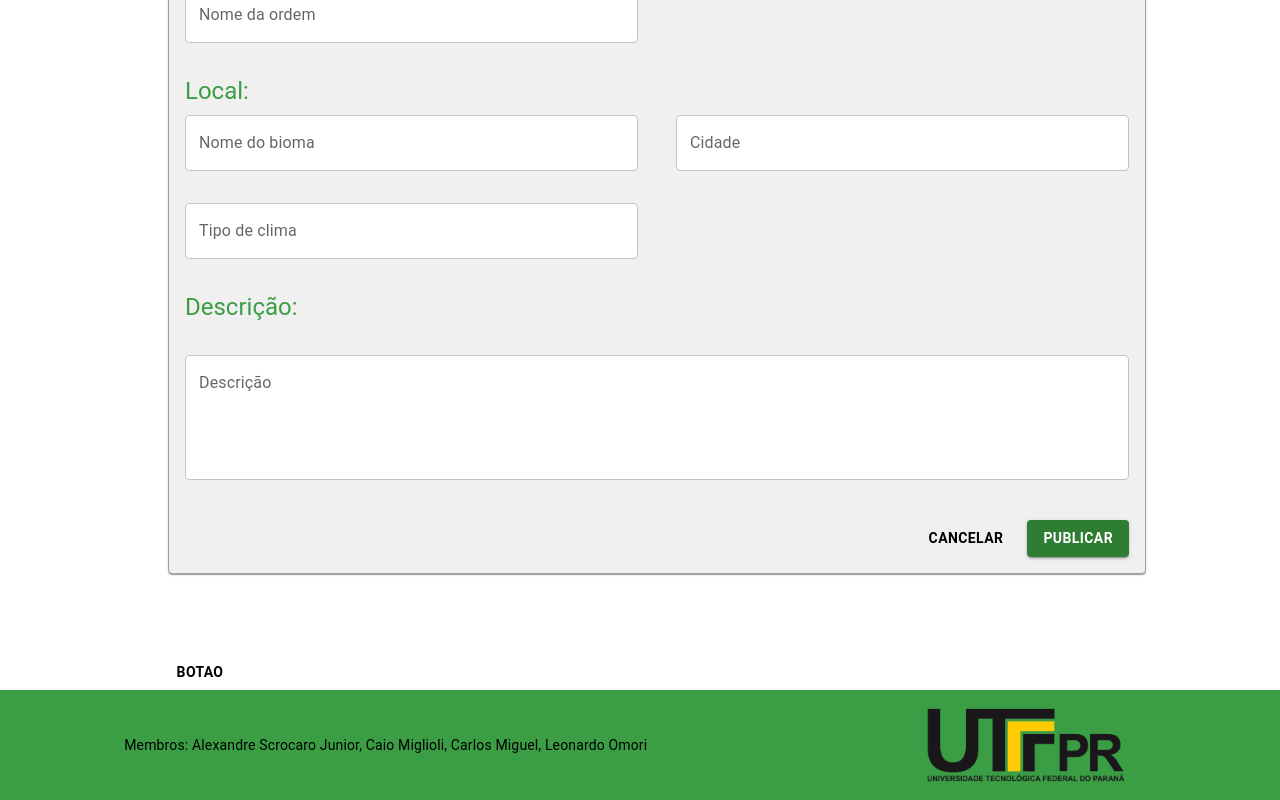
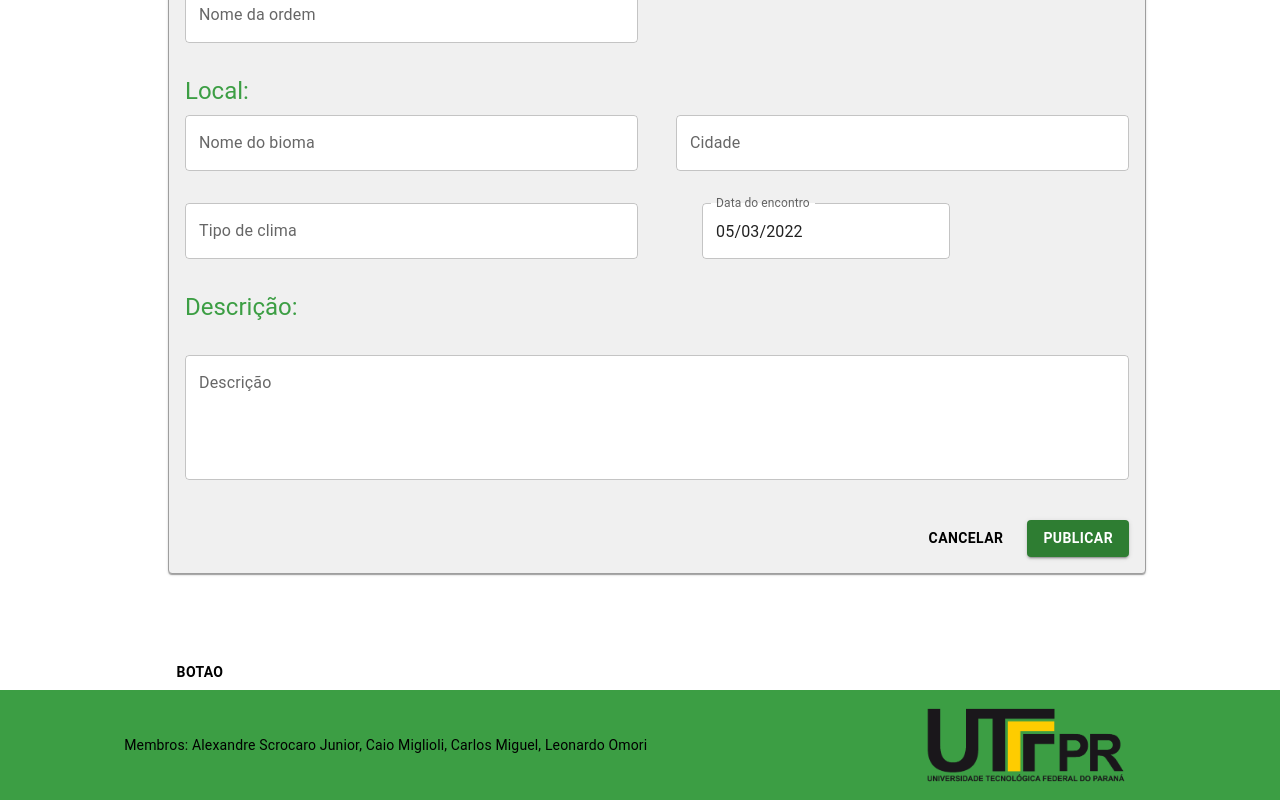
Before and after one commit to alescrocaro/projeto-integrador, a React (Create React App) app in the folder frontend/: page /create-post in a window 1280 px wide. Shown: the part 1140-1940 px from the top of the page. Built offline with nearby package versions, Linux system fonts and the light colour scheme; no server answers.

Commit message:
formulario de criacao de postagem concluído

```diff
--- a/frontend/package.json
+++ b/frontend/package.json
@@ -3,15 +3,19 @@
   "version": "0.1.0",
   "private": true,
   "dependencies": {
+    "@date-io/date-fns": "^2.13.2",
     "@emotion/react": "^11.9.0",
     "@emotion/styled": "^11.8.1",
     "@material-ui/core": "^4.12.4",
+    "@material-ui/pickers": "^3.3.10",
     "@mui/icons-material": "^5.6.2",
     "@mui/material": "^5.6.3",
+    "@mui/x-date-pickers": "^5.0.0-alpha.2",
     "@testing-library/jest-dom": "^5.16.3",
     "@testing-library/react": "^12.1.4",
     "@testing-library/user-event": "^13.5.0",
     "axios": "^0.27.2",
+    "date-fns": "^2.28.0",
     "formik": "^2.2.9",
     "react": "^18.0.0",
     "react-dom": "^18.0.0",
--- a/frontend/src/Pages/CreatePost/index.js
+++ b/frontend/src/Pages/CreatePost/index.js
@@ -2,12 +2,15 @@ import { useEffect, useState } from 'react';
 import * as yup from 'yup';
 import { useFormik } from 'formik';
 import api from '../../services/api';
-import { ValidationTextField } from './style';
+import { ValidationTextField, StyledDatePicker } from './style';
 import Layout from '../../components/Layout';
 import Container from '../../components/Container';
-import {Box, Card, Typography, Button, Snackbar, Alert} from '@mui/material/';
+import {Box, Card, Typography, Button} from '@mui/material/';
 import UploadButton from './components/UploadButton';
 import { useNavigate } from "react-router-dom";
+import { AdapterDateFns } from '@mui/x-date-pickers/AdapterDateFns';
+import { LocalizationProvider } from '@mui/x-date-pickers/LocalizationProvider';
+
 
 
 export default function CreatePost() {
@@ -51,7 +54,10 @@ export default function CreatePost() {
     .string('cidade')
     .required('Campo obrigatório'),
     description: yup
-    .string('Descrição')
+    .string('Descrição'),
+    dateEncounter:yup
+    .date()
+    .required('Campo obrigatório')
   });
 
   const formik = useFormik({
@@ -67,12 +73,11 @@ export default function CreatePost() {
       biomeName:'',
       climateType:'',
       city: '',
-      description:''
+      description:'',
+      dateEncounter: new Date(),
     },
     validationSchema: validationSchema,
     onSubmit: (values) => {
-
-      setOpen(true);
 
       try {
         api.post('/posts', {
@@ -89,12 +94,12 @@ export default function CreatePost() {
           description:values.description,
           imgUrl:'',
           userName:'Usuário',
-          phylum: '',
+          phylum: values.specieDivision,
           country:'Brasil',
-          dateFound:"2012-04-23T18:25:43.511Z"
+          dateFound: values.dateEncounter
         } )
       } catch (e) {
-
+        setOpen(true);
       }
       navigate('/');
     },
@@ -265,6 +270,8 @@ export default function CreatePost() {
                 />
               </Box>
 
+              <Box sx={{display:'flex', flexDirection:"row", mt:4}}>
+
                 <ValidationTextField
                     id='climateType'
                     name='climateType'
@@ -274,8 +281,29 @@ export default function CreatePost() {
                     helperText={formik.touched.climateType && formik.errors.climateType}
                     label={'Tipo de clima'}
                     color="success"
-                  sx={{ width: '48%', mt:4 }}
+                    sx={{ width: '48%', mr:8}}
                 />
+
+                <LocalizationProvider dateAdapter={AdapterDateFns}>
+                  <StyledDatePicker
+                    label="Data do encontro"
+                    id="dateEncounter"
+                    name="dateEncounter"
+                    backgroundColor="#fff"
+                    value={formik.values.dateEncounter}
+                    onChange={ (value) => {
+                      formik.setFieldValue('dateEncounter', value)
+                     }
+                    }
+                    renderInput={(params) =>
+                    <ValidationTextField
+                    color="success" {...params}
+                    helperText={formik.touched.dateEncounter && formik.errors.dateEncounter }
+                    error={formik.touched.dateEncounter && Boolean(formik.errors.dateEncounter)}/>}
+                  />
+                </LocalizationProvider>
+              </Box>
+
 
               <Typography variant="h5" component="h5" color={'#3c9e44'} sx={{marginTop:4}}>
                 Descrição:
@@ -295,6 +323,7 @@ export default function CreatePost() {
                 multiline
                 rows={4}
               />
+
               <Box
                 sx={{display:'flex', justifyContent:'flex-end', mt:5}}
               >
@@ -305,14 +334,6 @@ export default function CreatePost() {
             </form>
         </Card>
         <Button onClick={() => {setOpen(true)}} variant="text" sx={{mr:2,color:'#000000', fontWeight:'bold'}}>BOTAO</Button>
-        <Snackbar
-          anchorOrigin={{ vertical:'bottom', horizontal:'right' }}
-          open={open}
-          autoHideDuration={6000}
-          onClose={handleClose}
-        >
-          <Alert severity="success">"Você criou uma postagem!"</Alert>
-        </Snackbar>
       </Container>
     </Layout>
   );
--- a/frontend/src/Pages/CreatePost/style.js
+++ b/frontend/src/Pages/CreatePost/style.js
@@ -1,8 +1,16 @@
 import styled from 'styled-components';
 import { TextField } from '@mui/material';
+import { DatePicker } from '@mui/x-date-pickers';
 
 export const ValidationTextField = styled(TextField)`
 .MuiInputBase-root {
   background-color: #ffffff
 }
 `
+
+export const StyledDatePicker = styled(DatePicker)`
+
+.MuiInputBase-adornedEnd {
+  background-color: #ffffff
+}
+`
--- /dev/null
+++ b/package.json
@@ -0,0 +1,6 @@
+{
+  "dependencies": {
+    "@date-io/date-fns": "^2.13.2",
+    "@mui/x-date-pickers": "^5.0.0-alpha.2"
+  }
+}
```
Also changed, not shown: 2 other files (tests, documents, lock files or other folders). Lines whose indentation alone changed are shown as unchanged.
